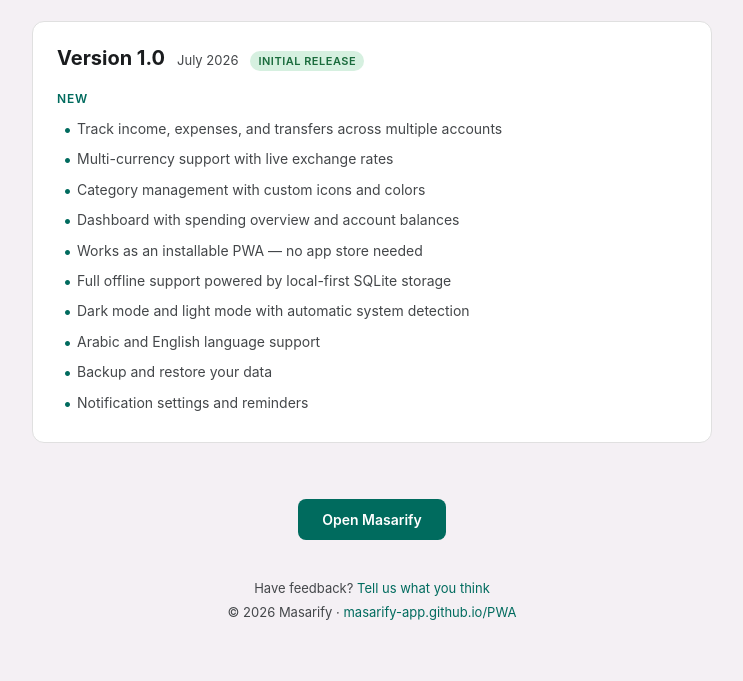
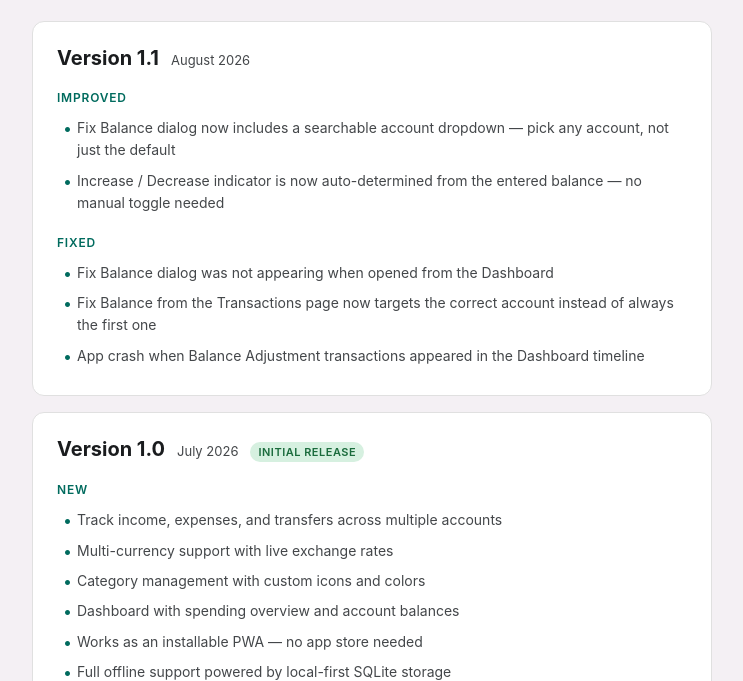
Before and after one commit to Masarify-app/PWA, a plain HTML site: page changelog.html in a window 1280 px wide. Shown: the part 119-800 px from the top of the page, without its empty margins (268-1011 px from the left). Drawn offline with Linux system fonts and the light colour scheme.

Commit message:
Update changelog 2026-08-12 00:09 UTC

```diff
--- a/changelog.html
+++ b/changelog.html
@@ -160,6 +160,30 @@
 
     <div class="release">
         <div class="release-header">
+            <span class="version">Version 1.1</span>
+            <span class="date">August 2026</span>
+        </div>
+
+        <div class="section">
+            <div class="section-title">Improved</div>
+            <ul>
+                <li>Fix Balance dialog now includes a searchable account dropdown — pick any account, not just the default</li>
+                <li>Increase / Decrease indicator is now auto-determined from the entered balance — no manual toggle needed</li>
+            </ul>
+        </div>
+
+        <div class="section">
+            <div class="section-title">Fixed</div>
+            <ul>
+                <li>Fix Balance dialog was not appearing when opened from the Dashboard</li>
+                <li>Fix Balance from the Transactions page now targets the correct account instead of always the first one</li>
+                <li>App crash when Balance Adjustment transactions appeared in the Dashboard timeline</li>
+            </ul>
+        </div>
+    </div>
+
+    <div class="release">
+        <div class="release-header">
             <span class="version">Version 1.0</span>
             <span class="date">July 2026</span>
             <span class="badge">Initial Release</span>
```
